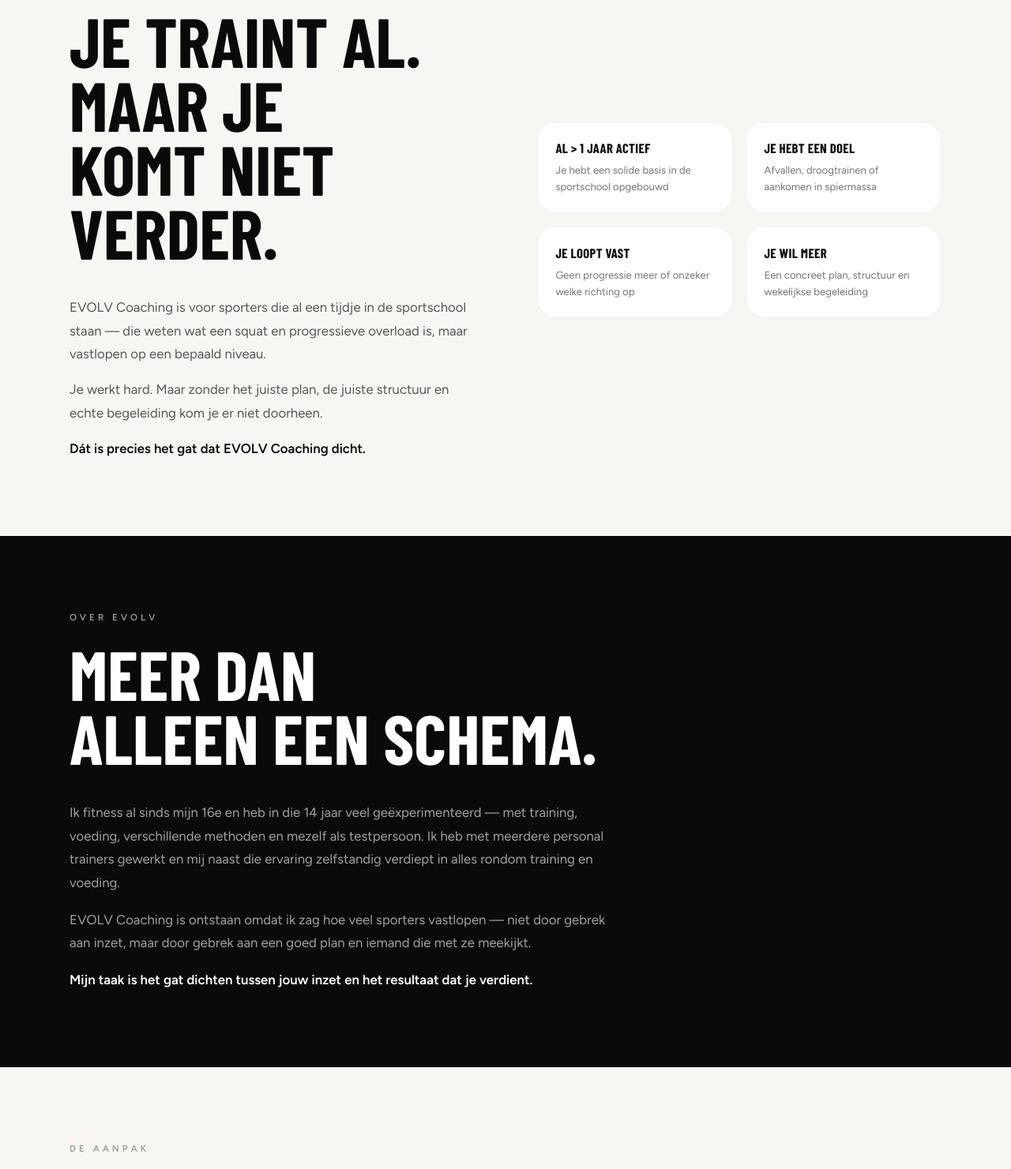
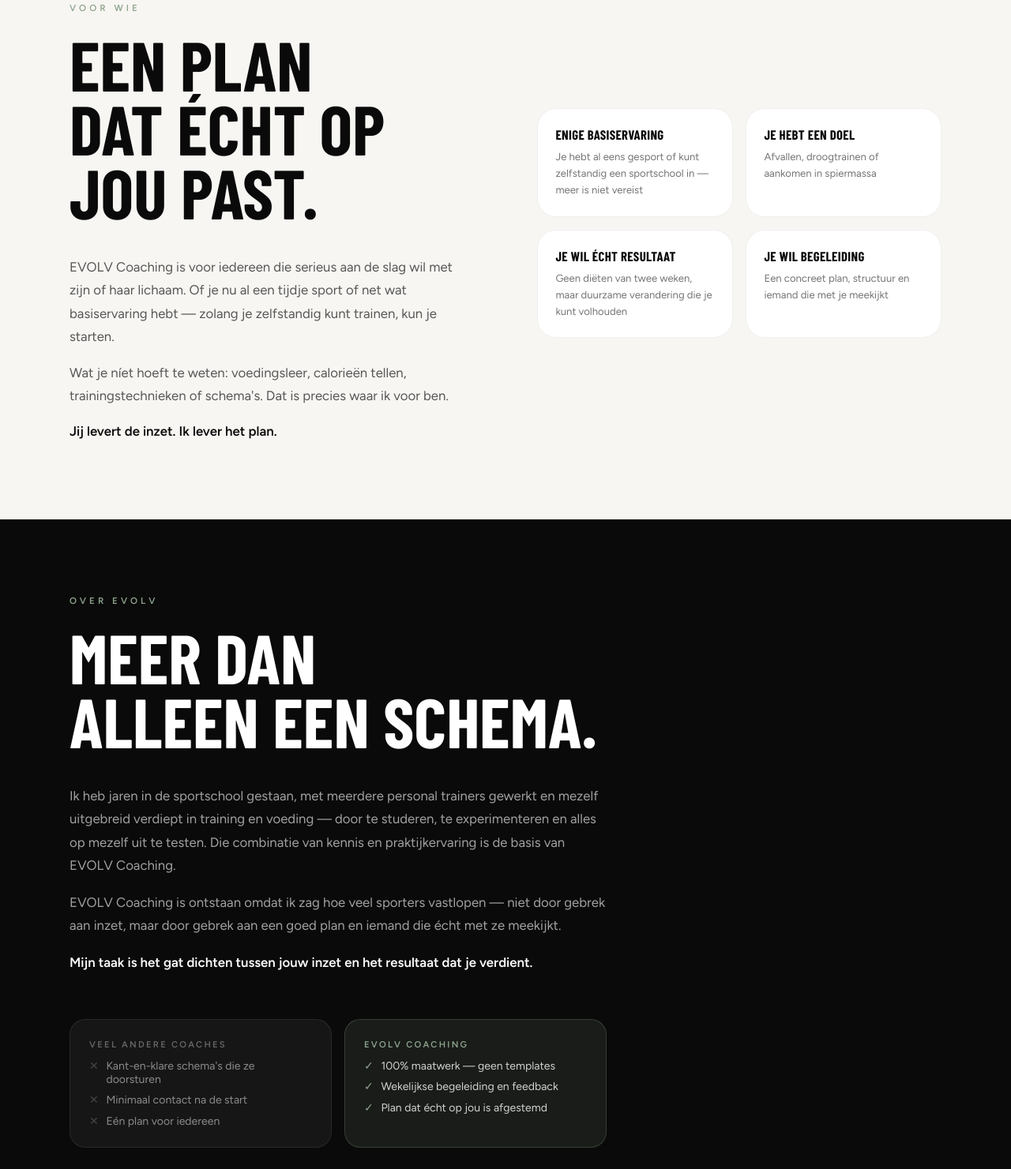
Before and after one commit to michelsn95/EVOLV-Coaching, a plain HTML site: page index.html in a window 1280 px wide. Shown: the part 1139-2620 px from the top of the page at 79% size. Drawn offline with nearby package versions, Linux system fonts and the light colour scheme; a web font is replaced by a local one.

Commit message:
Revise content for clarity and engagement
Updated text for clarity and engagement in various sections, including coaching benefits and FAQs.

```diff
--- a/index.html
+++ b/index.html
@@ -472,6 +472,7 @@
       .contact-grid   { grid-template-columns: 1fr; }
       .pkg-header     { flex-direction: column; align-items: flex-start; }
       .toggle-wrap    { align-items: flex-start; }
+      .diff-grid      { grid-template-columns: 1fr !important; }
     }
     @media (max-width: 600px) {
       .nav-links      { display: none; }
@@ -518,8 +519,9 @@
 
       <div class="hero-bottom">
         <p class="hero-p">
-          Je kent de oefeningen. Je hebt de basis. Maar je blijft hangen op hetzelfde niveau.
-          EVOLV Coaching geeft je de structuur, accountability en het plan om door te breken.
+          Je wil resultaat boeken — of dat nu afvallen, droogtrainen of spiermassa opbouwen is.
+          Maar zonder de juiste structuur en begeleiding kom je er niet doorheen.
+          EVOLV Coaching geeft je een aanpak die écht op jou is afgestemd.
         </p>
         <div class="hero-btns">
           <a href="#contact" class="btn-green">Plan een kennismaking</a>
@@ -529,8 +531,8 @@
 
       <div class="hero-stats">
         <div>
-          <p class="stat-title">14 jaar</p>
-          <p class="stat-desc">Eigen ervaring in fitness &amp; voeding</p>
+          <p class="stat-title">100% Maatwerk</p>
+          <p class="stat-desc">Geen templates — alles op maat voor jou</p>
         </div>
         <div>
           <p class="stat-title">3 doelen</p>
@@ -550,29 +552,29 @@
       <div class="voor-wie-grid">
         <div>
           <span class="overline">Voor wie</span>
-          <h2 class="section-h2">Je traint al.<br>Maar je<br>komt niet<br>verder.</h2>
+          <h2 class="section-h2">Een plan<br>dat écht op<br>jou past.</h2>
           <div class="section-p" style="display:flex;flex-direction:column;gap:1rem;">
-            <p>EVOLV Coaching is voor sporters die al een tijdje in de sportschool staan — die weten wat een squat en progressieve overload is, maar vastlopen op een bepaald niveau.</p>
-            <p>Je werkt hard. Maar zonder het juiste plan, de juiste structuur en echte begeleiding kom je er niet doorheen.</p>
-            <p><strong style="color:var(--black)">Dát is precies het gat dat EVOLV Coaching dicht.</strong></p>
+            <p>EVOLV Coaching is voor iedereen die serieus aan de slag wil met zijn of haar lichaam. Of je nu al een tijdje sport of net wat basiservaring hebt — zolang je zelfstandig kunt trainen, kun je starten.</p>
+            <p>Wat je níet hoeft te weten: voedingsleer, calorieën tellen, trainingstechnieken of schema's. Dat is precies waar ik voor ben.</p>
+            <p><strong style="color:var(--black)">Jij levert de inzet. Ik lever het plan.</strong></p>
           </div>
         </div>
         <div class="voor-cards">
           <div class="voor-card">
-            <p class="voor-card-title">Al &gt; 1 jaar actief</p>
-            <p class="voor-card-desc">Je hebt een solide basis in de sportschool opgebouwd</p>
+            <p class="voor-card-title">Enige basiservaring</p>
+            <p class="voor-card-desc">Je hebt al eens gesport of kunt zelfstandig een sportschool in — meer is niet vereist</p>
           </div>
           <div class="voor-card">
             <p class="voor-card-title">Je hebt een doel</p>
             <p class="voor-card-desc">Afvallen, droogtrainen of aankomen in spiermassa</p>
           </div>
           <div class="voor-card">
-            <p class="voor-card-title">Je loopt vast</p>
-            <p class="voor-card-desc">Geen progressie meer of onzeker welke richting op</p>
+            <p class="voor-card-title">Je wil écht resultaat</p>
+            <p class="voor-card-desc">Geen diëten van twee weken, maar duurzame verandering die je kunt volhouden</p>
           </div>
           <div class="voor-card">
-            <p class="voor-card-title">Je wil meer</p>
-            <p class="voor-card-desc">Een concreet plan, structuur en wekelijkse begeleiding</p>
+            <p class="voor-card-title">Je wil begeleiding</p>
+            <p class="voor-card-desc">Een concreet plan, structuur en iemand die met je meekijkt</p>
           </div>
         </div>
       </div>
@@ -585,9 +587,29 @@
       <span class="overline">Over EVOLV</span>
       <h2 class="section-h2" style="color:#fff;">Meer dan<br>alleen een schema.</h2>
       <div style="max-width:680px;display:flex;flex-direction:column;gap:1.1rem;">
-        <p class="section-p">Ik fitness al sinds mijn 16e en heb in die 14 jaar veel geëxperimenteerd — met training, voeding, verschillende methoden en mezelf als testpersoon. Ik heb met meerdere personal trainers gewerkt en mij naast die ervaring zelfstandig verdiept in alles rondom training en voeding.</p>
-        <p class="section-p">EVOLV Coaching is ontstaan omdat ik zag hoe veel sporters vastlopen — niet door gebrek aan inzet, maar door gebrek aan een goed plan en iemand die met ze meekijkt.</p>
+        <p class="section-p">Ik heb jaren in de sportschool gestaan, met meerdere personal trainers gewerkt en mezelf uitgebreid verdiept in training en voeding — door te studeren, te experimenteren en alles op mezelf uit te testen. Die combinatie van kennis en praktijkervaring is de basis van EVOLV Coaching.</p>
+        <p class="section-p">EVOLV Coaching is ontstaan omdat ik zag hoe veel sporters vastlopen — niet door gebrek aan inzet, maar door gebrek aan een goed plan en iemand die écht met ze meekijkt.</p>
         <p class="section-p bold">Mijn taak is het gat dichten tussen jouw inzet en het resultaat dat je verdient.</p>
+      </div>
+
+      <!-- Differentiator -->
+      <div class="diff-grid" style="margin-top:3.5rem;display:grid;grid-template-columns:1fr 1fr;gap:1rem;max-width:680px;">
+        <div style="background:rgba(255,255,255,0.05);border:1px solid rgba(255,255,255,0.08);border-radius:1.25rem;padding:1.5rem;">
+          <p style="font-size:.7rem;text-transform:uppercase;letter-spacing:.2em;color:rgba(255,255,255,.35);margin-bottom:.75rem;font-weight:600;">Veel andere coaches</p>
+          <ul style="list-style:none;display:flex;flex-direction:column;gap:.6rem;">
+            <li style="font-size:.88rem;color:rgba(255,255,255,.5);display:flex;gap:.6rem;"><span style="color:rgba(255,255,255,.2);">✕</span> Kant-en-klare schema's die ze doorsturen</li>
+            <li style="font-size:.88rem;color:rgba(255,255,255,.5);display:flex;gap:.6rem;"><span style="color:rgba(255,255,255,.2);">✕</span> Minimaal contact na de start</li>
+            <li style="font-size:.88rem;color:rgba(255,255,255,.5);display:flex;gap:.6rem;"><span style="color:rgba(255,255,255,.2);">✕</span> Eén plan voor iedereen</li>
+          </ul>
+        </div>
+        <div style="background:rgba(143,165,142,0.12);border:1px solid rgba(143,165,142,0.25);border-radius:1.25rem;padding:1.5rem;">
+          <p style="font-size:.7rem;text-transform:uppercase;letter-spacing:.2em;color:var(--green);margin-bottom:.75rem;font-weight:600;">EVOLV Coaching</p>
+          <ul style="list-style:none;display:flex;flex-direction:column;gap:.6rem;">
+            <li style="font-size:.88rem;color:rgba(255,255,255,.8);display:flex;gap:.6rem;"><span style="color:var(--green);">✓</span> 100% maatwerk — geen templates</li>
+            <li style="font-size:.88rem;color:rgba(255,255,255,.8);display:flex;gap:.6rem;"><span style="color:var(--green);">✓</span> Wekelijkse begeleiding en feedback</li>
+            <li style="font-size:.88rem;color:rgba(255,255,255,.8);display:flex;gap:.6rem;"><span style="color:var(--green);">✓</span> Plan dat écht op jou is afgestemd</li>
+          </ul>
+        </div>
       </div>
     </div>
   </section>
@@ -611,7 +633,7 @@
         <div class="step-card">
           <span class="step-num">03</span>
           <p class="step-title">Wekelijkse check-in</p>
-          <p class="step-desc">Elke week vul je een Excel-bestand in: gewicht, lichaamsomtrekken, stappen, slaap en je trainingsdagboek. Ik analyseer de data en geef je concrete feedback.</p>
+          <p class="step-desc">Elke week registreer je je voortgang via een eenvoudig overzicht: gewicht, lichaamsomtrekken, stappen, slaap en je trainingsdagboek. Ik analyseer alles en geef je concrete, persoonlijke feedback.</p>
         </div>
         <div class="step-card">
           <span class="step-num">04</span>
@@ -653,7 +675,7 @@
             <li><span class="pkg-check">✓</span><span class="pkg-feat-text">Uitgebreide intake (45–60 min)</span></li>
             <li><span class="pkg-check">✓</span><span class="pkg-feat-text">Persoonlijk voedings- &amp; trainingsschema</span></li>
             <li><span class="pkg-check">✓</span><span class="pkg-feat-text">Maandelijkse schema-aanpassing (1× p/m)</span></li>
-            <li><span class="pkg-check">✓</span><span class="pkg-feat-text">Wekelijkse check-in via Excel</span></li>
+            <li><span class="pkg-check">✓</span><span class="pkg-feat-text">Wekelijkse check-in &amp; voortgangsregistratie</span></li>
             <li><span class="pkg-check">✓</span><span class="pkg-feat-text">Wekelijkse feedback per e-mail</span></li>
             <li><span class="pkg-check">✓</span><span class="pkg-feat-text">Vragen stellen via mail bij check-in</span></li>
           </ul>
@@ -709,11 +731,11 @@
 
         <div class="faq-item">
           <button class="faq-btn" onclick="toggleFaq(this)">
-            <span class="faq-q">Heb ik al ervaring nodig?</span>
+            <span class="faq-q">Heb ik al veel sportervaring nodig?</span>
             <span class="faq-icon">+</span>
           </button>
           <div class="faq-answer">
-            <p class="faq-answer-inner">Ja. EVOLV Coaching is specifiek voor sporters die al een tijdje trainen en de basis kennen — oefeningen, uitvoering en hoe de sportschool werkt. Ik geef geen fysieke begeleiding ter plaatse, dus je moet zelfstandig kunnen trainen. Beginners zijn op dit moment niet de doelgroep.</p>
+            <p class="faq-answer-inner">Niet per se. Het is handig als je al eens in een sportschool hebt gestaan en de weg een beetje kent — omdat ik geen fysieke begeleiding ter plaatse geef. Maar je hoeft echt geen expert te zijn. Je hoeft geen voedingsleer te kennen, geen schema's te begrijpen of jarenlang getraind te hebben. Dat is precies wat ik voor je regel.</p>
           </div>
         </div>
 
@@ -743,7 +765,7 @@
             <span class="faq-icon">+</span>
           </button>
           <div class="faq-answer">
-            <p class="faq-answer-inner">Je krijgt een Excel-bestand dat ik zelf heb opgesteld. Daarin vul je wekelijks je dagelijks gewicht en wekelijks gemiddelde in, de meting van je lichaamsomtrekken op verschillende plekken, je dagelijkse stappen, slaapuren en je trainingsdagboek. Op basis van die data geef ik je elke week gerichte feedback.</p>
+            <p class="faq-answer-inner">Je krijgt van mij een eenvoudig overzicht dat je wekelijks invult. Daarin houd je bij: je dagelijks gewicht en het wekelijkse gemiddelde, de meting van je lichaamsomtrekken op meerdere plekken, je dagelijkse stappen, slaapuren en je trainingsdagboek. Het kost je per week maar een paar minuten — en op basis van die gegevens geef ik je elke week gerichte feedback en bijsturing.</p>
           </div>
         </div>
 
```
